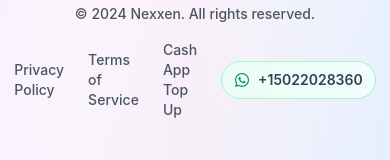
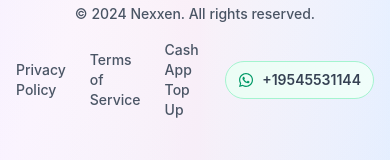
Before and after one commit to mission122210/frontend, a Next.js app: page / in a window 390 px wide. Shown: the part 5925-6085 px from the top of the page. Built offline with nearby package versions, Linux system fonts and the light colour scheme.

Commit message:
phone update

```diff
--- a/app/phone.js
+++ b/app/phone.js
@@ -1,2 +1,2 @@
-const phone = "+15022028360"
+const phone = "+19545531144"
 export default phone
```
